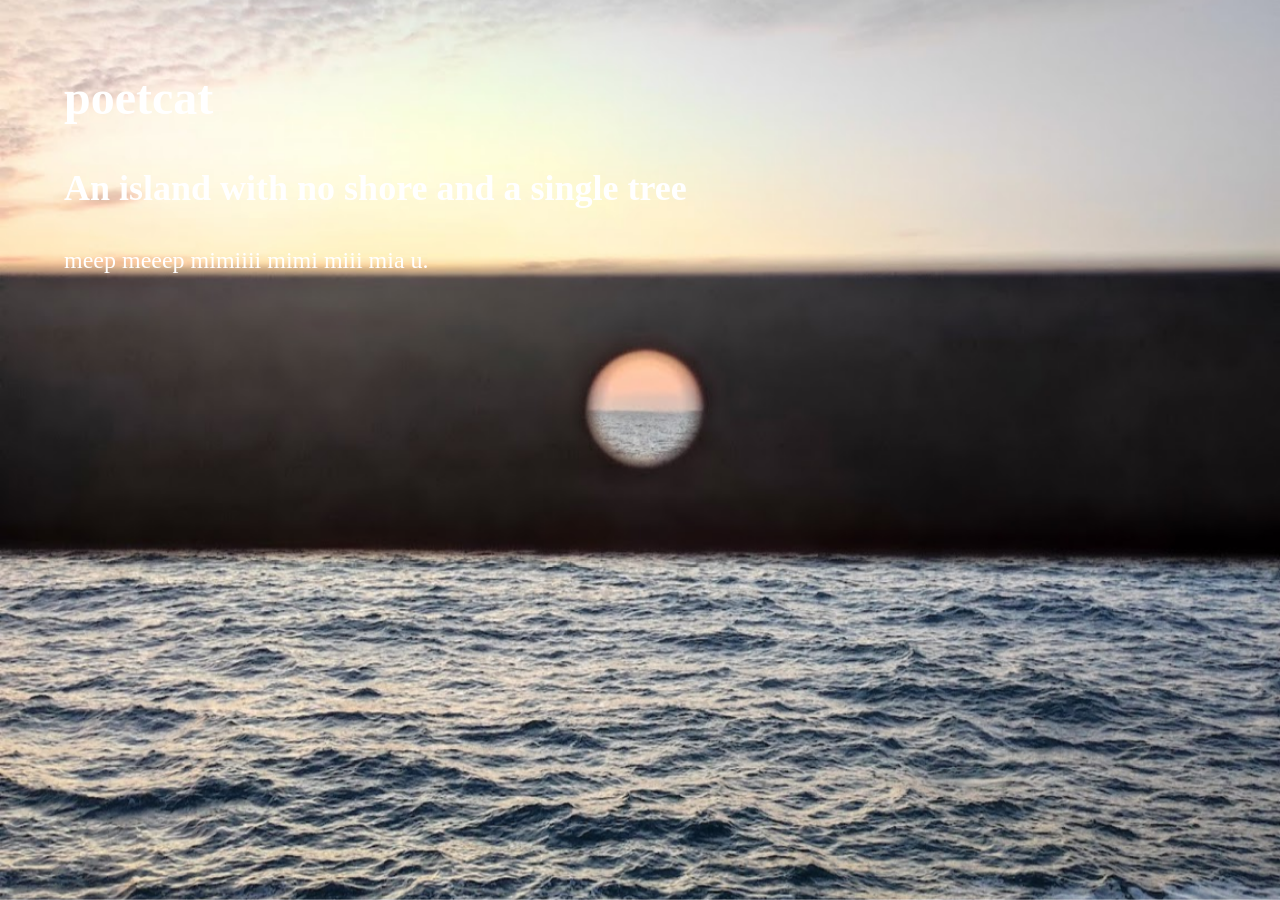
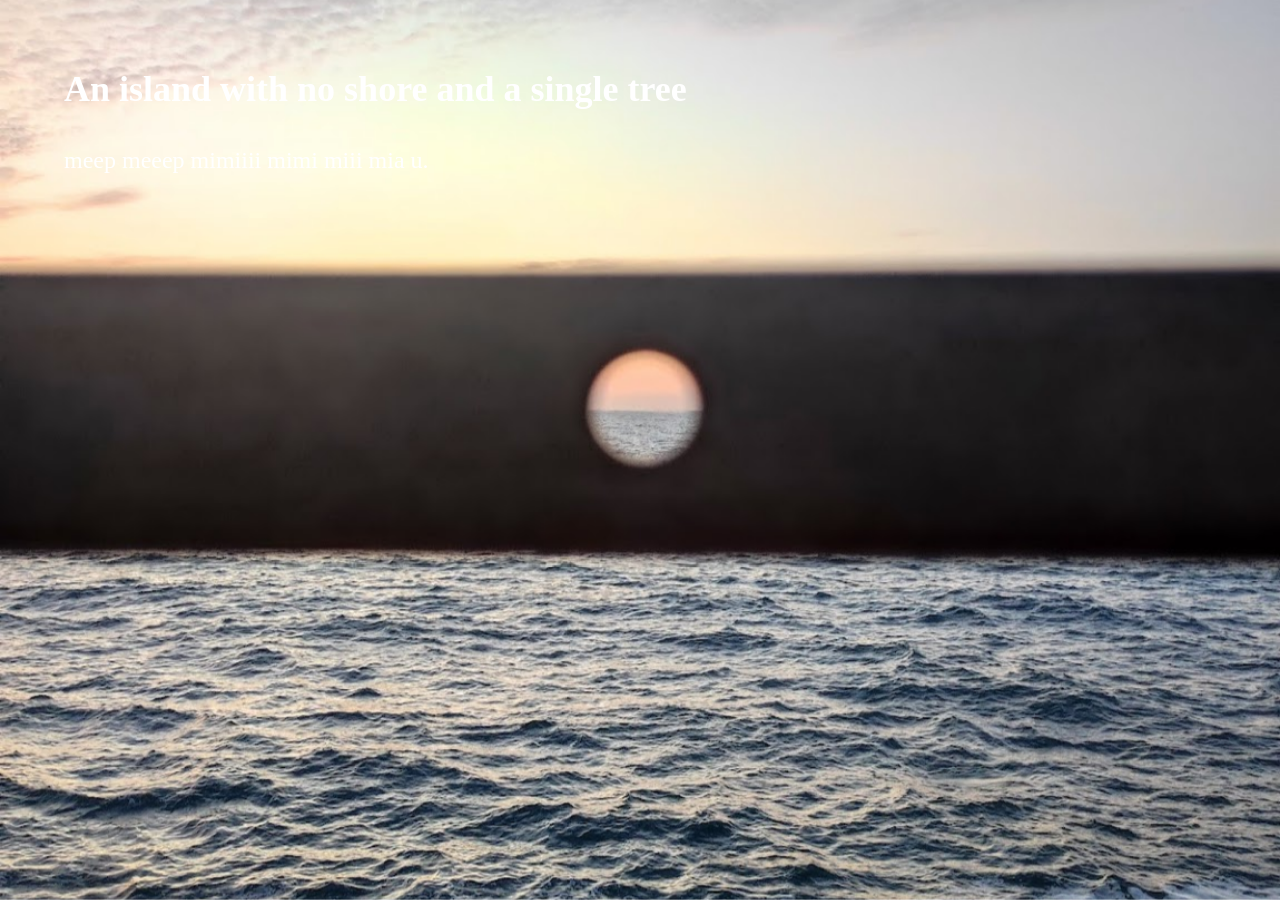
Before and after one commit to ilycat/ilycat.github.io, a Jekyll site: the page built from index.md, in a window 1280 px wide. Built offline with Jekyll 4.4.1, drawn with Linux system fonts in a browser that asks for light colours.

Commit message:
Update index.md

```diff
--- a/index.md
+++ b/index.md
@@ -6,7 +6,6 @@ title: ""
 <img src="/media/images/island.jpg" alt="Isla vertical" class="background-image" />
 
 <div class="text-overlay">
-  <h1>poetcat</h1>
   <h2>An island with no shore and a single tree</h2>
   <p>meep meeep mimiiii mimi miii mia u.</p>
 </div>
```
